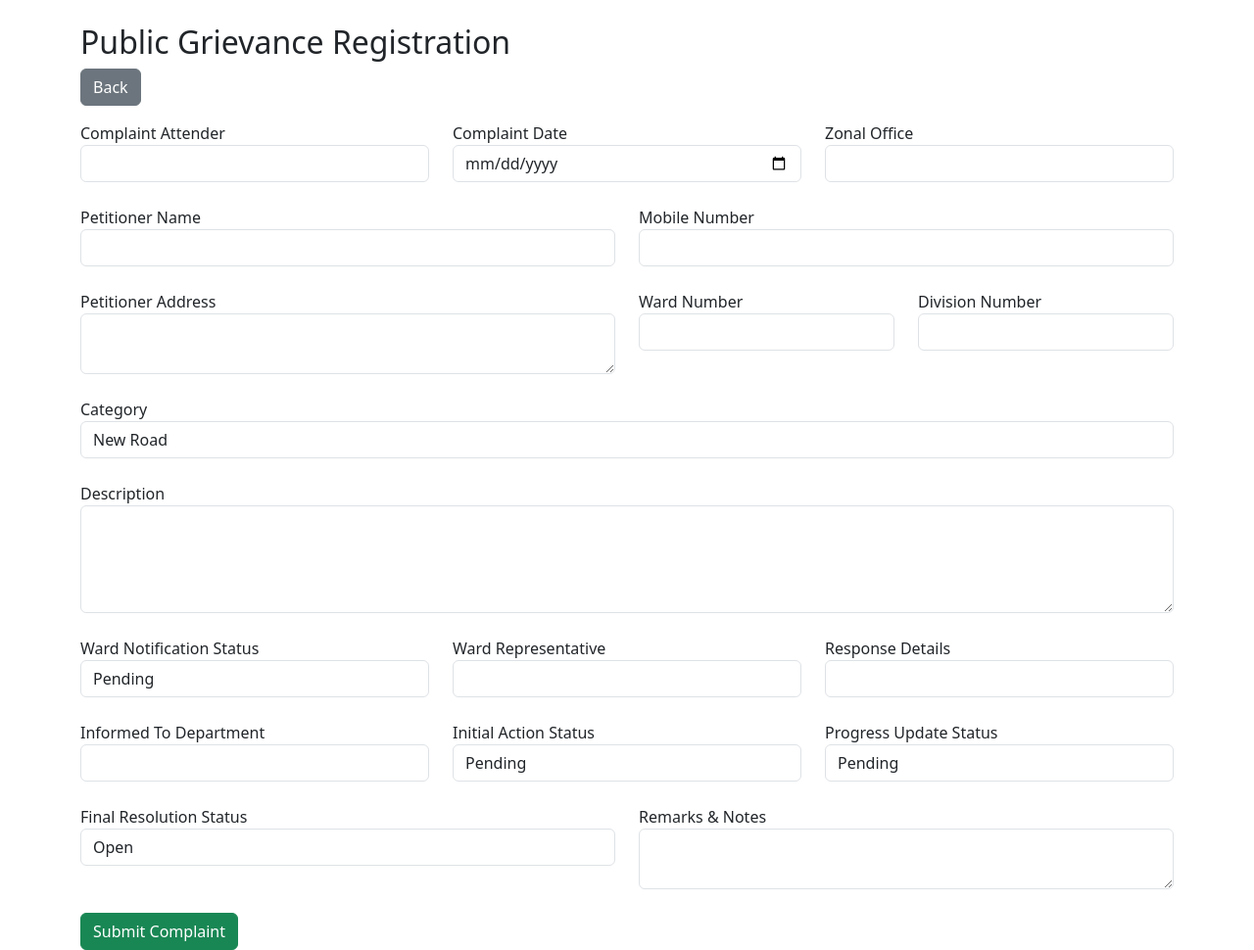
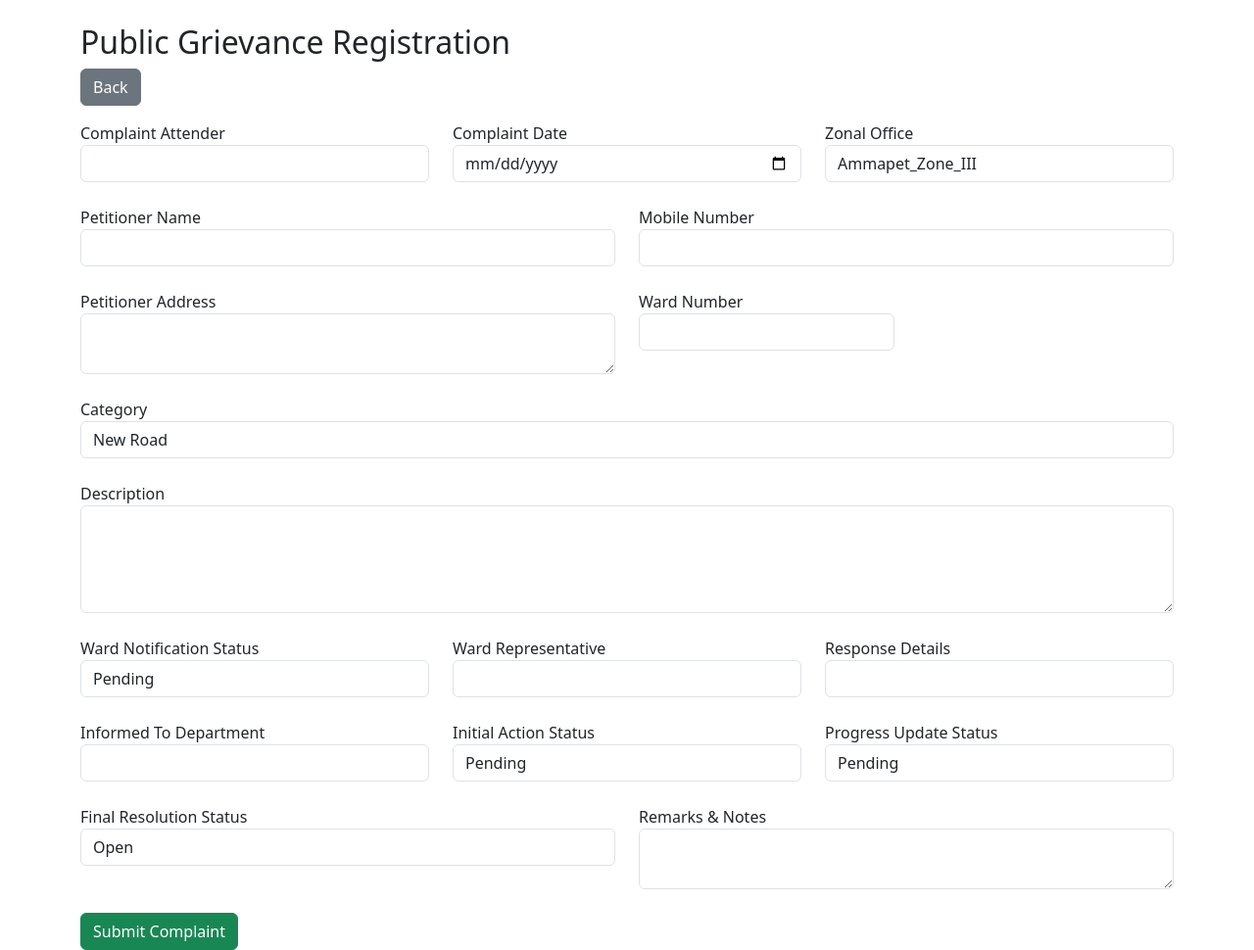
Before and after one commit to salemdtpubliccomplaints-afk/publicgriveance, a Flask app: page /add in a window 1280 px wide. Shown: the whole page at 98% size. Run offline with Flask 3, Linux system fonts and the light colour scheme; a user stored in the database is signed in.

Commit message:
updated add_complaint.html file

```diff
--- a/Publicgriveance/templates/add_complaint.html
+++ b/Publicgriveance/templates/add_complaint.html
@@ -36,8 +36,12 @@ Back
 
 <div class="col-md-4">
 <label>Zonal Office</label>
-<input type="text" name="zonal_office" class="form-control">
+<select name="Zonal Office" class="form-control">
+<option>Ammapet_Zone_III</option>
+<option>Kondalampatty_Zone_IV</option>
+</select>
 </div>
+
 
 </div>
 
@@ -69,11 +73,6 @@ Back
 <div class="col-md-3">
 <label>Ward Number</label>
 <input type="text" name="ward_no" class="form-control">
-</div>
-
-<div class="col-md-3">
-<label>Division Number</label>
-<input type="text" name="division_no" class="form-control">
 </div>
 
 </div>
```
Also changed, not shown: Publicgriveance/grievance.db.
